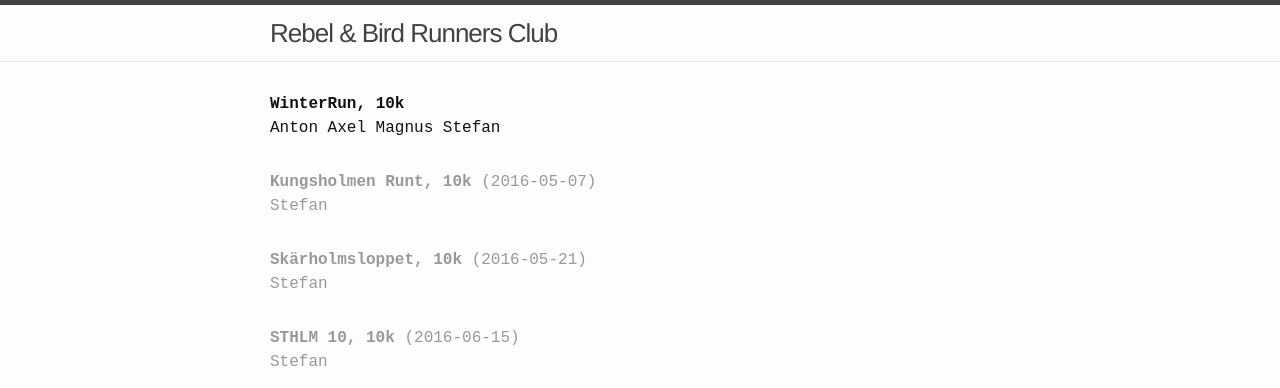
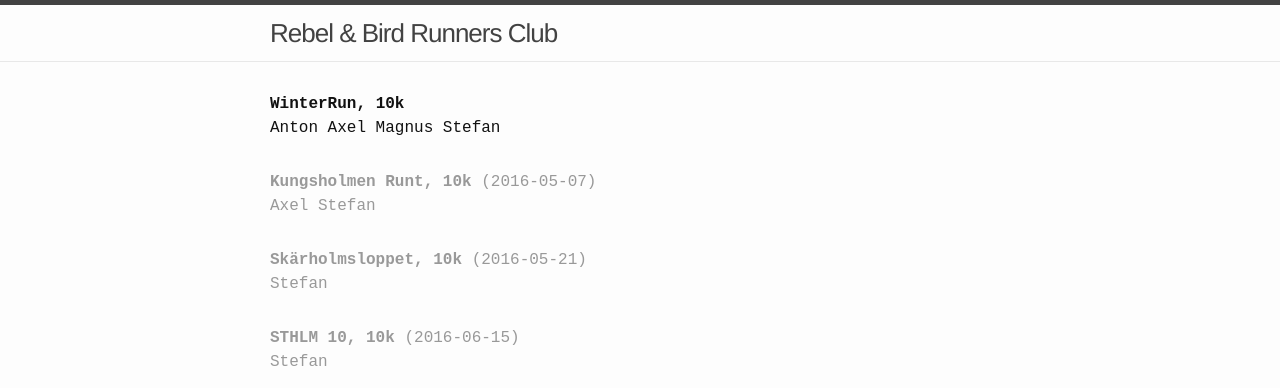
Before and after one commit to awarn/runnersclub, a Jekyll site: the page built from index.html, in a window 1280 px wide. Shown: the top 388 px of the page. Built offline with Jekyll 4.4.1, drawn with Linux system fonts in a browser that asks for light colours.

Commit message:
Update races.json

```diff
--- a/_data/races.json
+++ b/_data/races.json
@@ -16,6 +16,7 @@
     "upcoming": true,
     "distance": 10,
     "runners": [
+      "Axel",
       "Stefan"
     ]
   },
```
